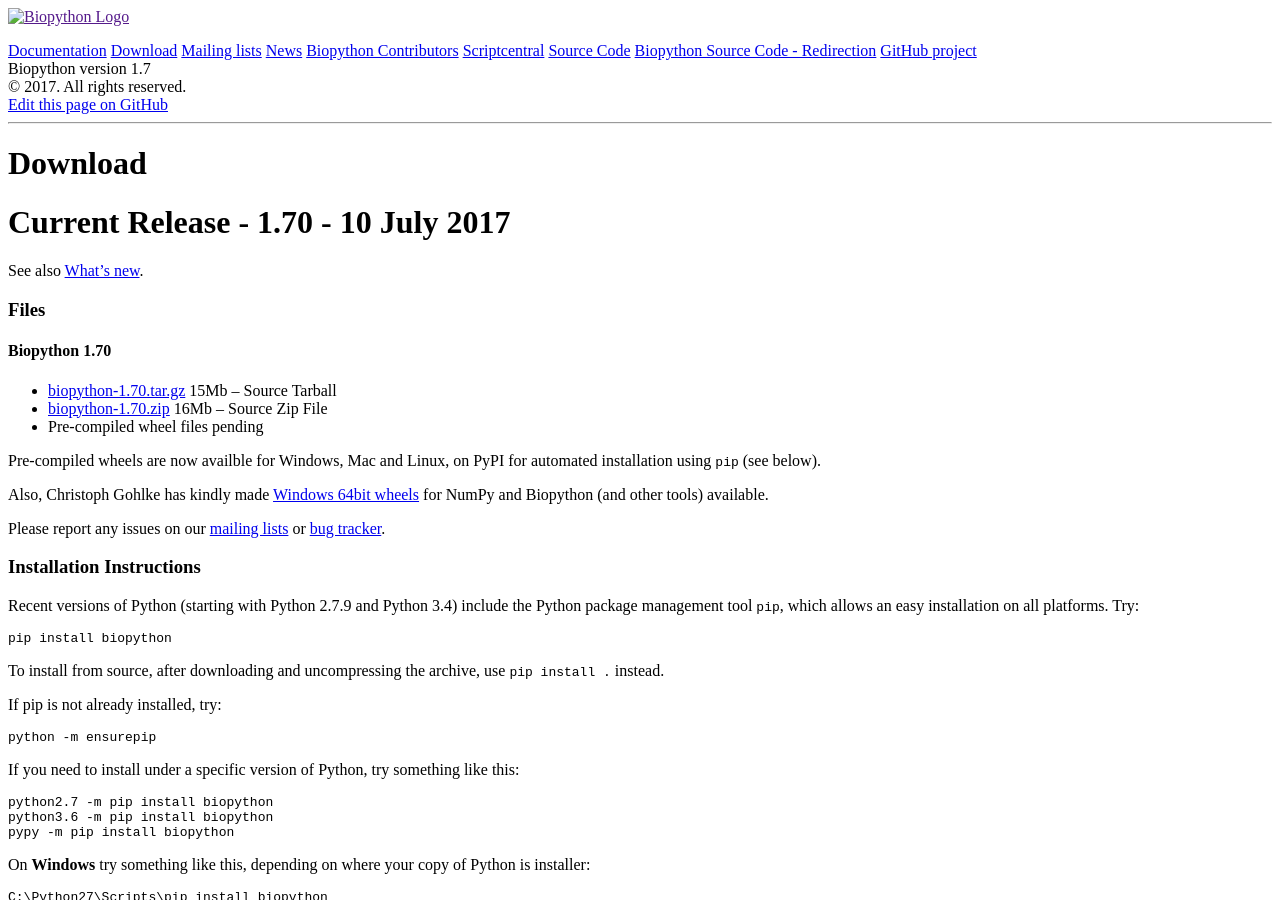
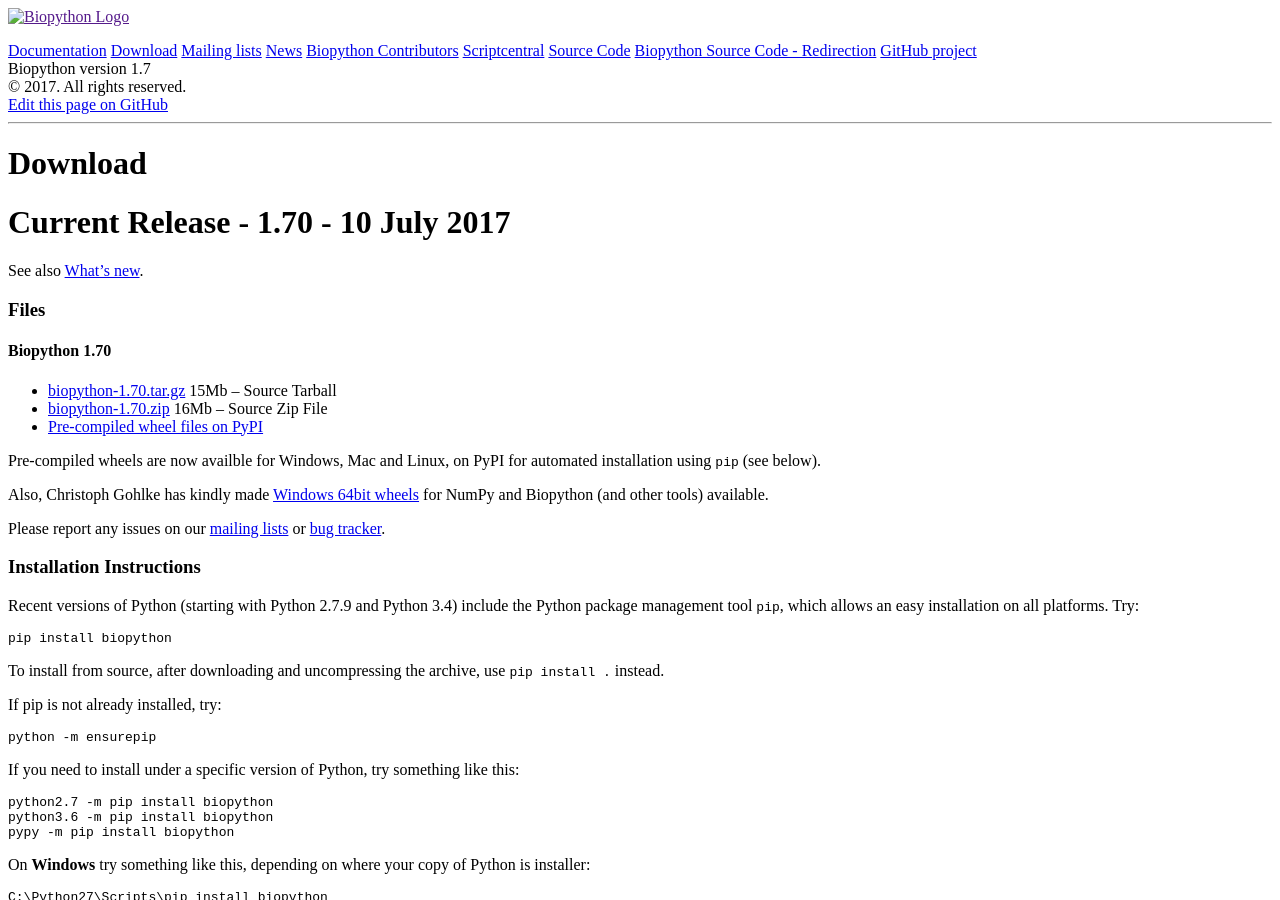
Before and after one commit to biopython/biopython.github.io, a Jekyll site: the page built from wiki/Download.md, in a window 1280 px wide and 900 px high. Built offline with Jekyll 4.4.1, drawn with Linux system fonts in a browser that asks for light colours.

Commit message:
PyPI link for 1.70

```diff
--- a/wiki/Download.md
+++ b/wiki/Download.md
@@ -20,7 +20,7 @@ new](https://github.com/biopython/biopython/blob/master/NEWS.rst).
     15Mb -- Source Tarball
 -   [biopython-1.70.zip](http://biopython.org/DIST/biopython-1.70.zip)
     16Mb -- Source Zip File
--   Pre-compiled wheel files pending
+-   [Pre-compiled wheel files on PyPI](https://pypi.python.org/pypi/biopython/1.70)
 
 Pre-compiled wheels are now availble for Windows, Mac and Linux, on PyPI
 for automated installation using ``pip`` (see below).
```
